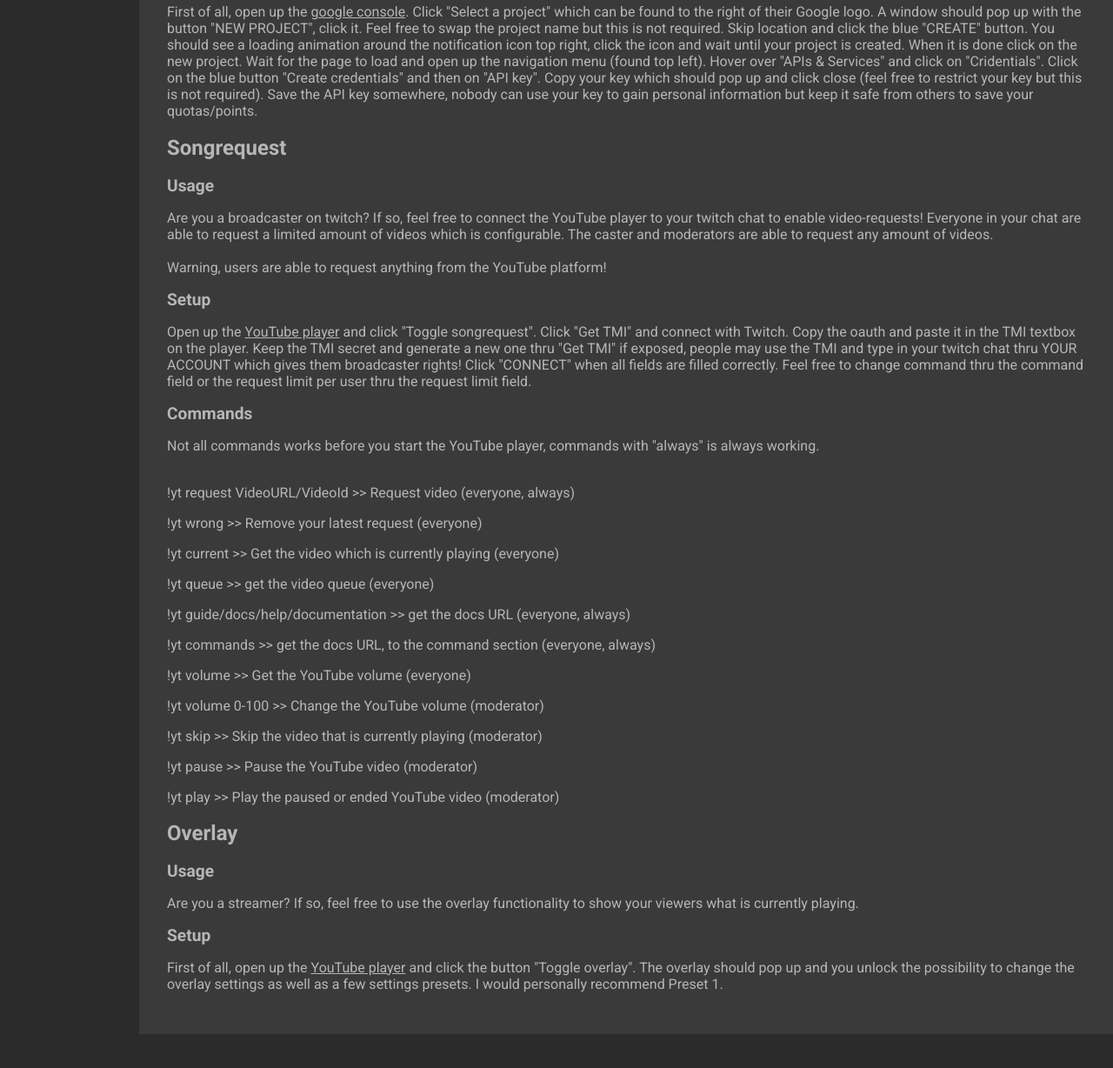
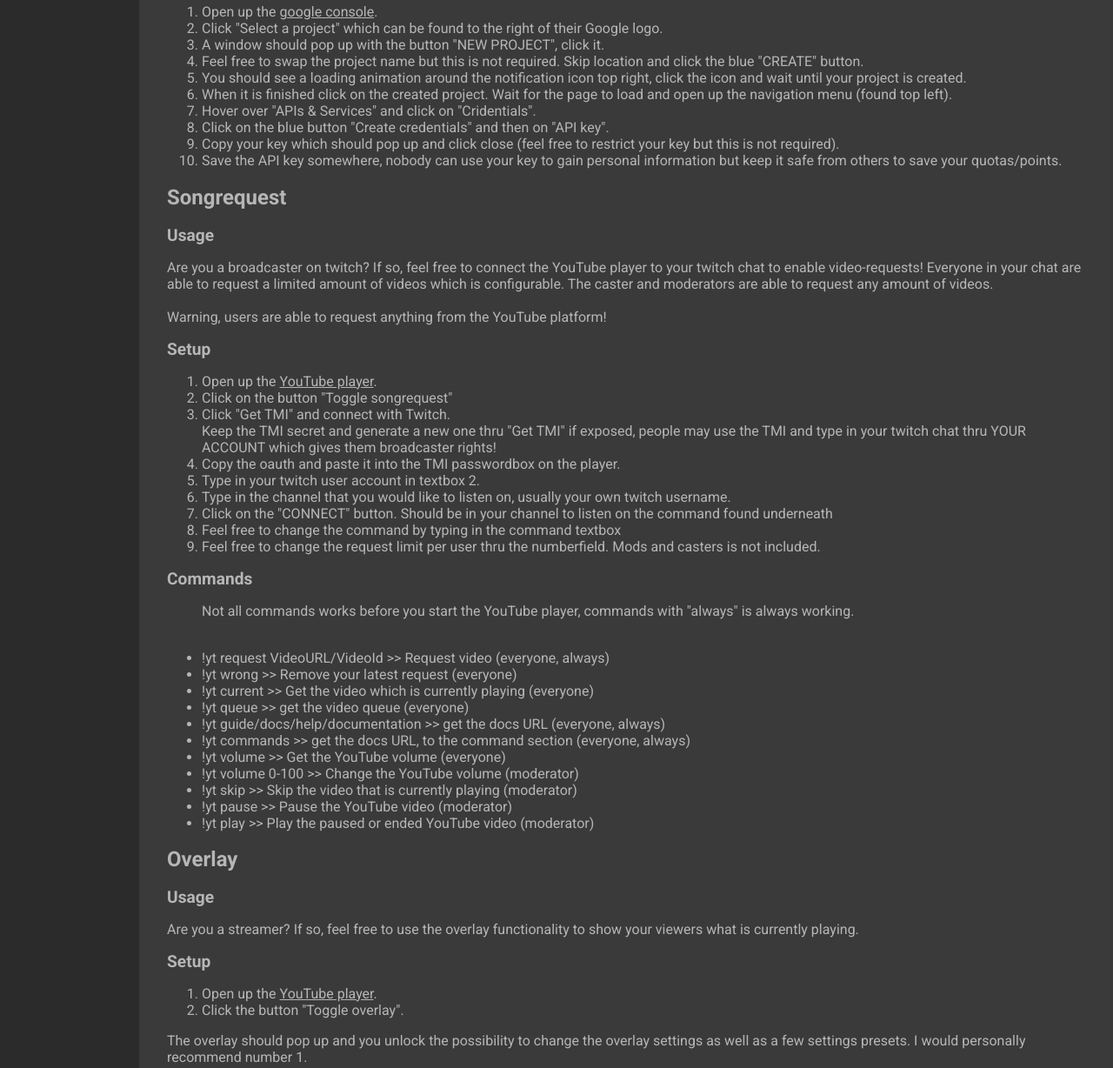
Before and after one commit to Yazaar/CustomYouTubePlayer, a plain HTML site: page pages/guide.html in a window 1280 px wide. Shown: the part 791-2019 px from the top of the page at 87% size. Before the commit the page ends 1980 px from the top, so only its background shows below. Drawn offline with Linux system fonts and the light colour scheme.

Commit message:
guide patch

```diff
--- a/pages/guide.html
+++ b/pages/guide.html
@@ -65,15 +65,19 @@
             to decrease your limitations.<br>Songrequests and searching for a specific video thru an URL works without
             the API key! But it will try to use the key for an extended amount of data.</p>
         <h2 id="GoogleAPI-SwapKey">Swap Key</h2>
-        <p>First of all, open up the <a href="https://console.developers.google.com" target="_blank" rel="noopener noreferrer">google console</a>. Click "Select a project" which can be found to the right
-            of their Google logo. A window should pop up with the button "NEW PROJECT", click it. Feel free to swap the
-            project name but this is not required. Skip location and click the blue "CREATE" button. You should see
-            a loading animation around the notification icon top right, click the icon and wait until your project is
-            created. When it is done click on the new project. Wait for the page to load and open up the navigation menu (found top left).
-            Hover over "APIs & Services" and click on "Cridentials". Click on the blue button "Create credentials"
-            and then on "API key". Copy your key which should pop up and click close (feel free to restrict your key
-            but this is not required). Save the API key somewhere, nobody can use your key to gain personal information
-            but keep it safe from others to save your quotas/points.</p>
+        <ol>
+            <li>Open up the <a href="https://console.developers.google.com" target="_blank" rel="noopener noreferrer">google console</a>.</li>
+            <li>Click "Select a project" which can be found to the right of their Google logo.</li>
+            <li>A window should pop up with the button "NEW PROJECT", click it.</li>
+            <li>Feel free to swap the project name but this is not required. Skip location and click the blue "CREATE" button.</li>
+            <li>You should see
+                a loading animation around the notification icon top right, click the icon and wait until your project is created.</li>
+            <li>When it is finished click on the created project. Wait for the page to load and open up the navigation menu (found top left).</li>
+            <li>Hover over "APIs & Services" and click on "Cridentials".</li>
+            <li>Click on the blue button "Create credentials" and then on "API key".</li>
+            <li>Copy your key which should pop up and click close (feel free to restrict your key but this is not required).</li>
+            <li>Save the API key somewhere, nobody can use your key to gain personal information but keep it safe from others to save your quotas/points.</li>
+        </ol>
 
         <h1 id="Songrequest">Songrequest</h1>
         <h2 id="Songrequest-Usage">Usage</h2>
@@ -82,33 +86,44 @@
             configurable. The caster and moderators are able to request any amount of videos.<br><br>Warning, users are
             able to request anything from the YouTube platform!</p>
         <h2 id="Songrequest-Setup">Setup</h2>
-        <p>Open up the <a href="../index.html">YouTube player</a> and click "Toggle songrequest". Click "Get TMI" and
-            connect with Twitch. Copy the oauth and paste it in the TMI textbox on the player. Keep the TMI secret and
-            generate a new one thru "Get TMI" if exposed, people may use the TMI and type in your twitch chat thru YOUR
-            ACCOUNT which gives them broadcaster rights! Click "CONNECT" when all fields are filled correctly. Feel free
-            to change command thru the command field or the request limit per user thru the request limit field.</p>
+        <ol>
+            <li>Open up the <a href="../index.html">YouTube player</a>.</li>
+            <li>Click on the button "Toggle songrequest"</li>
+            <li>Click "Get TMI" and connect with Twitch.<br>
+                Keep the TMI secret and generate a new one thru "Get TMI" if exposed, people may use the TMI and type in your twitch chat thru YOUR ACCOUNT which gives them broadcaster rights!</li>
+            <li>Copy the oauth and paste it into the TMI passwordbox on the player.</li>
+            <li>Type in your twitch user account in textbox 2.</li>
+            <li>Type in the channel that you would like to listen on, usually your own twitch username.</li>
+            <li>Click on the "CONNECT" button. Should be in your channel to listen on the command found underneath</li>
+            <li>Feel free to change the command by typing in the command textbox</li>
+            <li>Feel free to change the request limit per user thru the numberfield. Mods and casters is not included.</li>
+        </ol>
         <h2 id="Songrequest-Commands">Commands</h2>
-        <p>Not all commands works before you start the YouTube player, commands with "always" is always working.<br><br></p>
-        <p>!yt request VideoURL/VideoId >> Request video (everyone, always)</p>
-        <p>!yt wrong >> Remove your latest request (everyone)</p>
-        <p>!yt current >> Get the video which is currently playing (everyone)</p>
-        <p>!yt queue >> get the video queue (everyone)</p>
-        <p>!yt guide/docs/help/documentation >> get the docs URL (everyone, always)</p>
-        <p>!yt commands >> get the docs URL, to the command section (everyone, always)</p>
-        <p>!yt volume >> Get the YouTube volume (everyone)</p>
-        <p>!yt volume 0-100 >> Change the YouTube volume (moderator)</p>
-        <p>!yt skip >> Skip the video that is currently playing (moderator)</p>
-        <p>!yt pause >> Pause the YouTube video (moderator)</p>
-        <p>!yt play >> Play the paused or ended YouTube video (moderator)</p>
+        <ul>
+            <p>Not all commands works before you start the YouTube player, commands with "always" is always working.<br><br></p>
+            <li>!yt request VideoURL/VideoId >> Request video (everyone, always)</li>
+            <li>!yt wrong >> Remove your latest request (everyone)</li>
+            <li>!yt current >> Get the video which is currently playing (everyone)</li>
+            <li>!yt queue >> get the video queue (everyone)</li>
+            <li>!yt guide/docs/help/documentation >> get the docs URL (everyone, always)</li>
+            <li>!yt commands >> get the docs URL, to the command section (everyone, always)</li>
+            <li>!yt volume >> Get the YouTube volume (everyone)</li>
+            <li>!yt volume 0-100 >> Change the YouTube volume (moderator)</li>
+            <li>!yt skip >> Skip the video that is currently playing (moderator)</li>
+            <li>!yt pause >> Pause the YouTube video (moderator)</li>
+            <li>!yt play >> Play the paused or ended YouTube video (moderator)</li>
+        </ul>
 
         <h1 id="Overlay">Overlay</h1>
         <h2 id="Overlay-Usage">Usage</h2>
         <p>Are you a streamer? If so, feel free to use the overlay functionality to show your viewers what is currently
             playing.</p>
         <h2 id="Overlay-Setup">Setup</h2>
-        <p>First of all, open up the <a href="../index.html" target="_blank" rel="noopener noreferrer">YouTube player</a> and click the button "Toggle overlay". The overlay should pop up
-            and you unlock the possibility to change the overlay settings as well as a few settings presets. I would
-            personally recommend Preset 1.</p>
+        <ol>
+            <li>Open up the <a href="../index.html" target="_blank" rel="noopener noreferrer">YouTube player</a>.</li>
+            <li>Click the button "Toggle overlay".</li>
+        </ol>
+        <p>The overlay should pop up and you unlock the possibility to change the overlay settings as well as a few settings presets. I would personally recommend number 1.</p>
 
     </main>
     <script src="../js/guide.js"></script>
```
